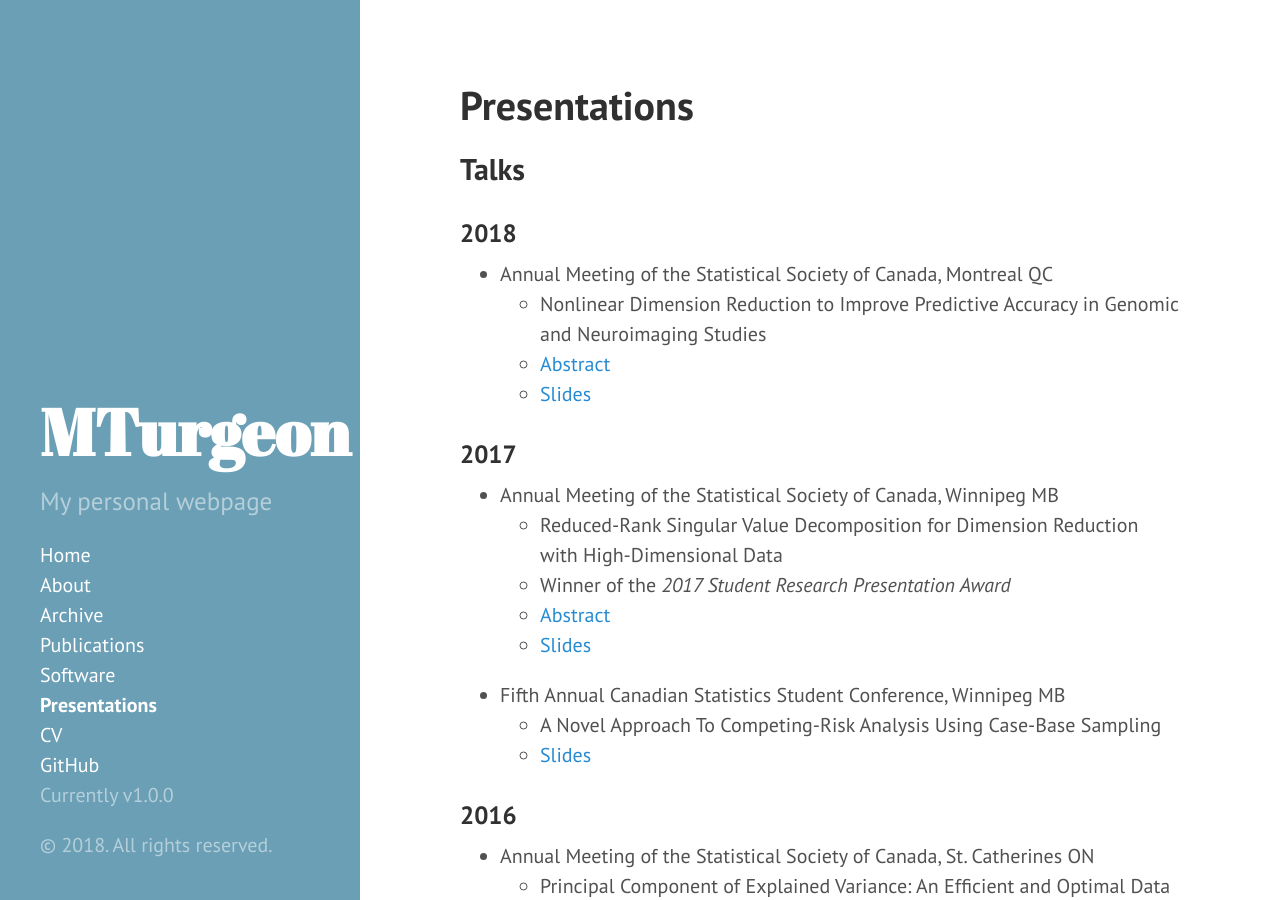
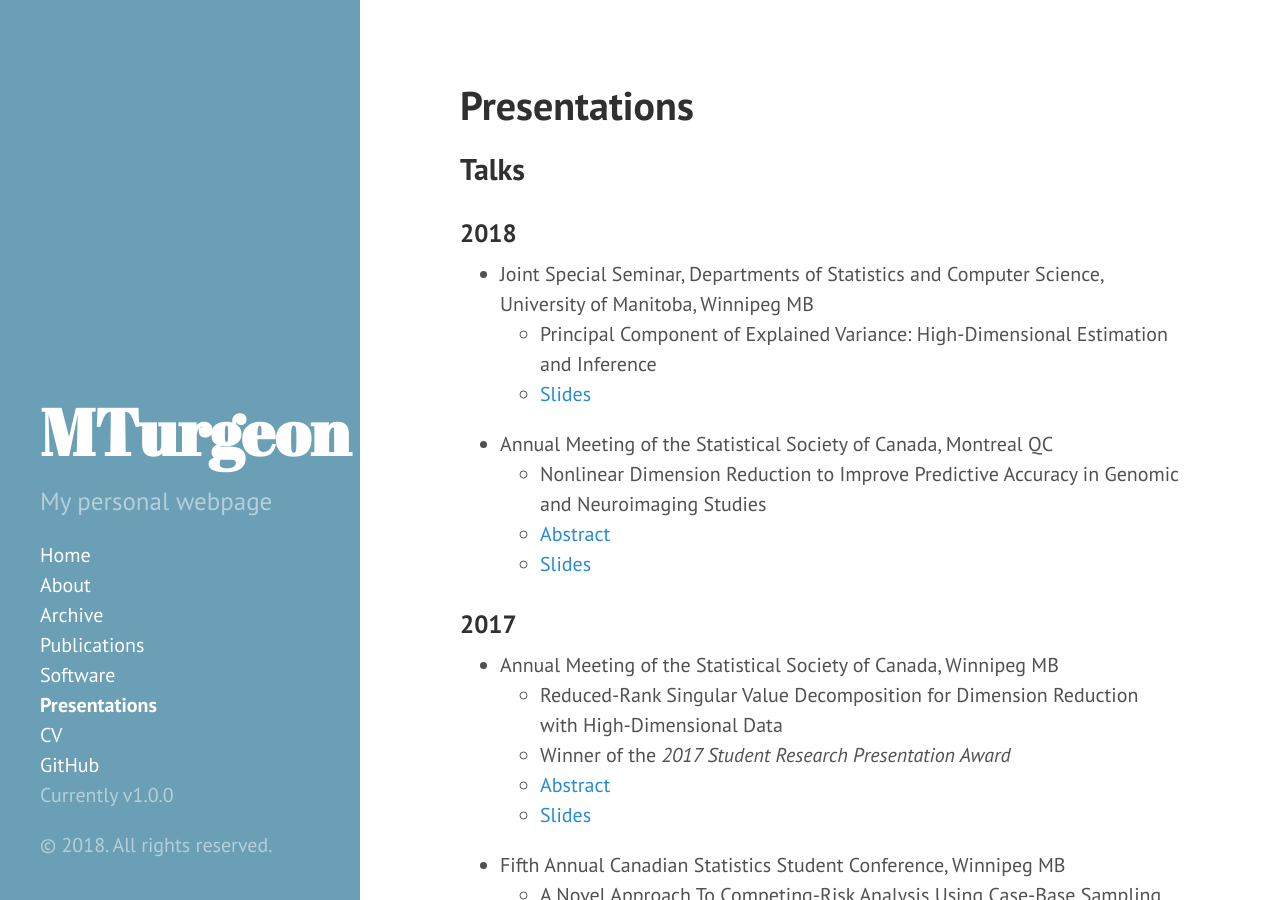
Before and after one commit to turgeonmaxime/old_website, a Jekyll site: the page built from talks.md, in a window 1280 px wide and 900 px high. Built offline with Jekyll 4.4.1, drawn with Linux system fonts in a browser that asks for light colours.

Commit message:
add handout of latest talk

```diff
--- a/talks.md
+++ b/talks.md
@@ -7,6 +7,10 @@ comments: no
 ## Talks
 
 ### 2018
+
+  - Joint Special Seminar, Departments of Statistics and Computer Science, University of Manitoba, Winnipeg MB
+    + Principal Component of Explained Variance: High-Dimensional Estimation and Inference
+    + [Slides]({{ site.github.url }}/slides/MTurgeon-UManitoba_2018-11-21_handout.pdf)
 
   - Annual Meeting of the Statistical Society of Canada, Montreal QC
     + Nonlinear Dimension Reduction to Improve Predictive Accuracy in Genomic and Neuroimaging Studies
```
Also changed, not shown: 2 other files.
